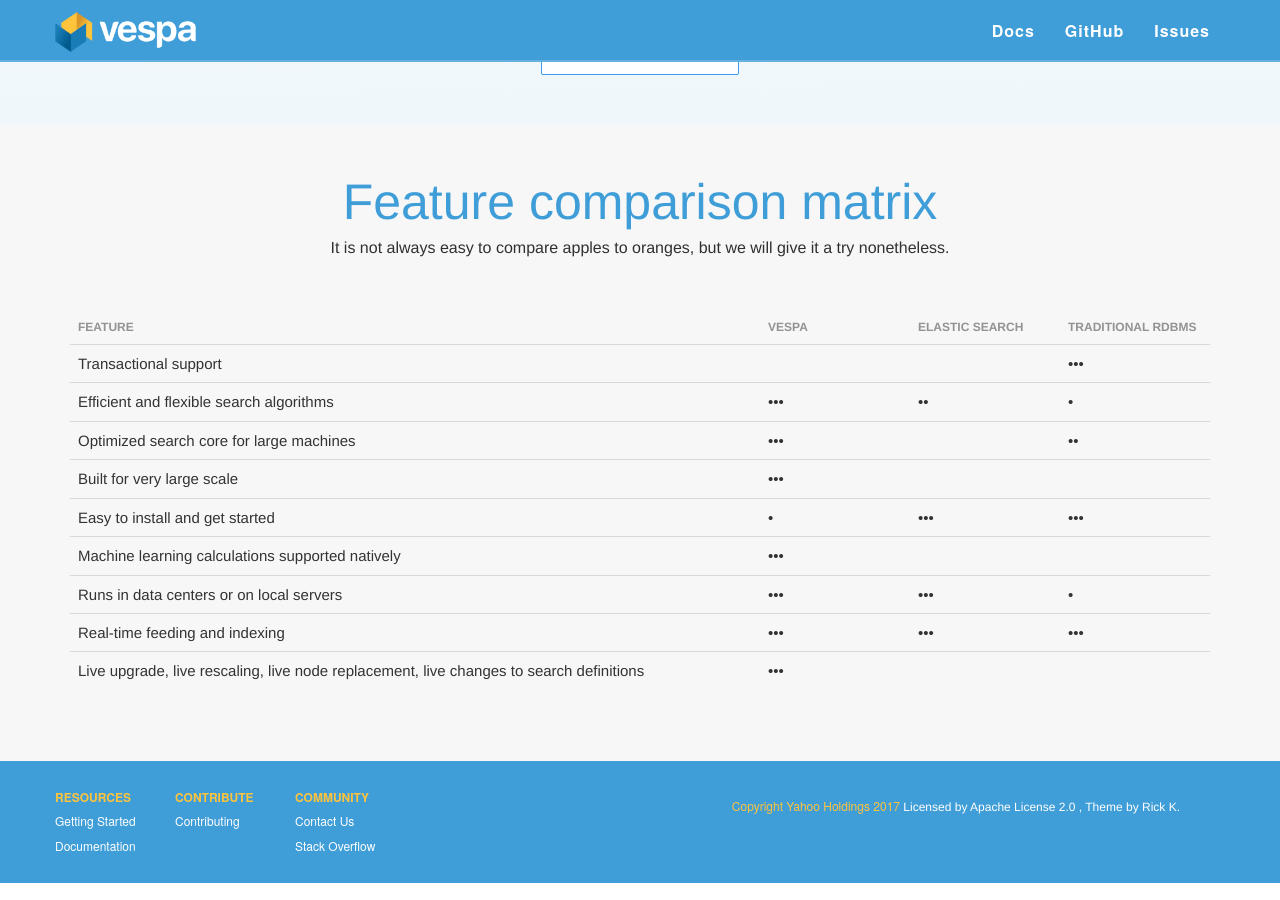
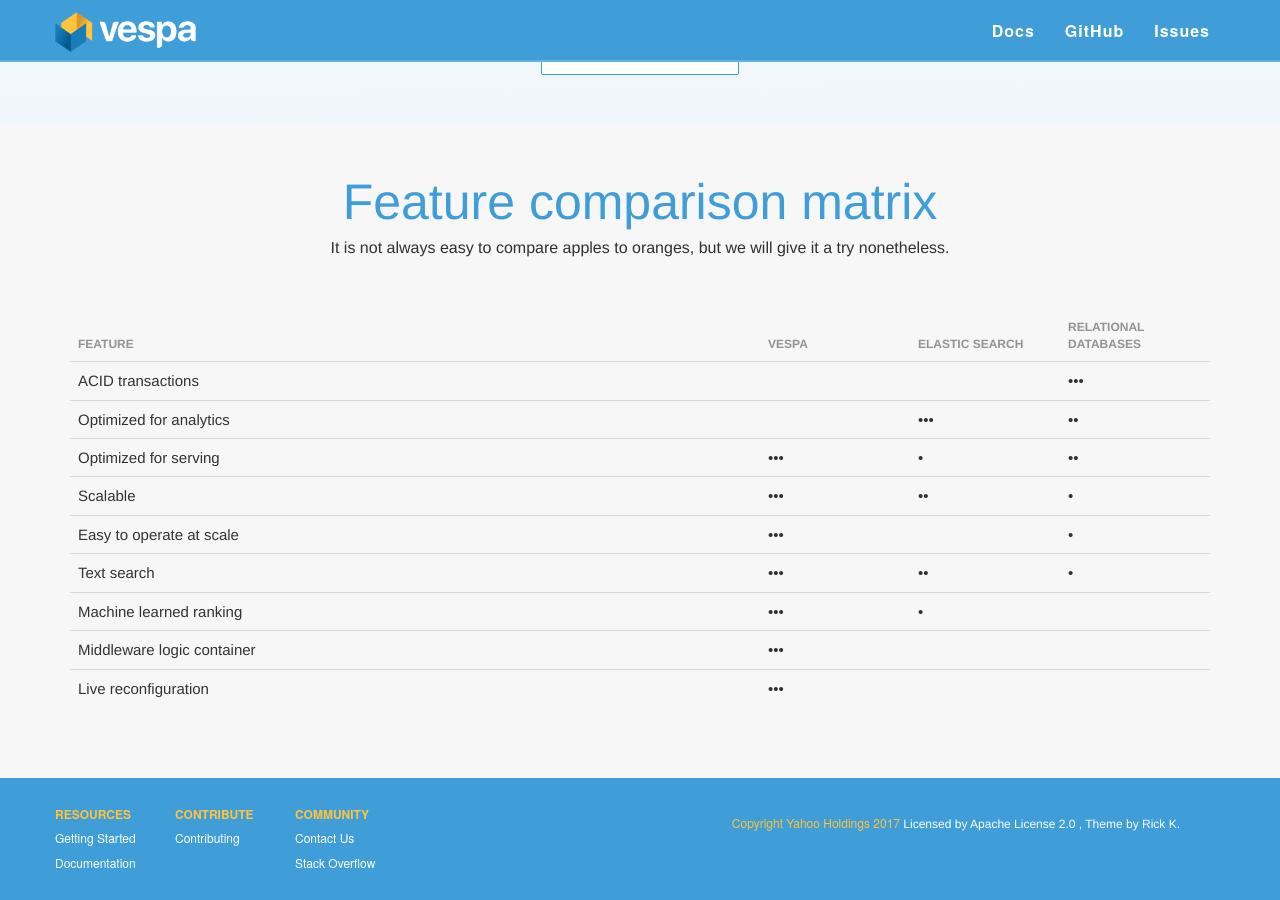
Before and after one commit to vespa-engine/frontpage, a Jekyll site: the page built from index.md, in a window 1280 px wide and 900 px high, scrolled down 2235 px. Built offline with Jekyll 4.4.1, drawn with Linux system fonts in a browser that asks for light colours; some web fonts are replaced.

Commit message:
Better criterions, maybe

```diff
--- a/_includes/featurematrix.html
+++ b/_includes/featurematrix.html
@@ -15,66 +15,66 @@
                                 <th>Feature</th>
                                 <th width="150">Vespa</th>
                                 <th width="150">Elastic Search</th>
-                                <th width="150">Traditional RDBMs</th>
+                                <th width="150">Relational databases</th>
                             </tr>
                         </thead>
                         <tbody>
                             <tr>
-                                <td>Transactional support</td>
+                                <td>ACID transactions</td>
                                 <td></td>
                                 <td></td>
                                 <td>•••</td>
                             </tr>
                             <tr>
-                                <td>Efficient and flexible search algorithms</td>
+                                <td>Optimized for analytics</td>
+                                <td></td>
+                                <td>•••</td>
+                                <td>••</td>
+                            </tr>
+                            <tr>
+                                <td>Optimized for serving</td>
+                                <td>•••</td>
+                                <td>•</td>
+                                <td>••</td>
+                            </tr>
+
+                            <tr>
+                                <td>Scalable</td>
                                 <td>•••</td>
                                 <td>••</td>
                                 <td>•</td>
                             </tr>
+
                             <tr>
-                                <td>Optimized search core for large machines</td>
+                                <td>Easy to operate at scale</td>
                                 <td>•••</td>
                                 <td></td>
-                                <td>••</td>
+                                <td>•</td>
                             </tr>
 
                             <tr>
-                                <td>Built for very large scale</td>
+                                <td>Text search</td>
+                                <td>•••</td>
+                                <td>••</td>
+                                <td>•</td>
+                            </tr>
+
+                            <tr>
+                                <td>Machine learned ranking</td>
+                                <td>•••</td>
+                                <td>•</td>
+                                <td></td>
+                            </tr>
+
+                            <tr>
+                                <td>Middleware logic container</td>
                                 <td>•••</td>
                                 <td></td>
                                 <td></td>
                             </tr>
 
                             <tr>
-                                <td>Easy to install and get started</td>
-                                <td>•</td>
-                                <td>•••</td>
-                                <td>•••</td>
-                            </tr>
-
-                            <tr>
-                                <td>Machine learning calculations supported natively</td>
-                                <td>•••</td>
-                                <td></td>
-                                <td></td>
-                            </tr>
-
-                            <tr>
-                                <td>Runs in data centers or on local servers</td>
-                                <td>•••</td>
-                                <td>•••</td>
-                                <td>•</td>
-                            </tr>
-
-                            <tr>
-                                <td>Real-time feeding and indexing</td>
-                                <td>•••</td>
-                                <td>•••</td>
-                                <td>•••</td>
-                            </tr>
-
-                            <tr>
-                                <td>Live upgrade, live rescaling, live node replacement, live changes to search definitions</td>
+                                <td>Live reconfiguration</td>
                                 <td>•••</td>
                                 <td></td>
                                 <td></td>
```
